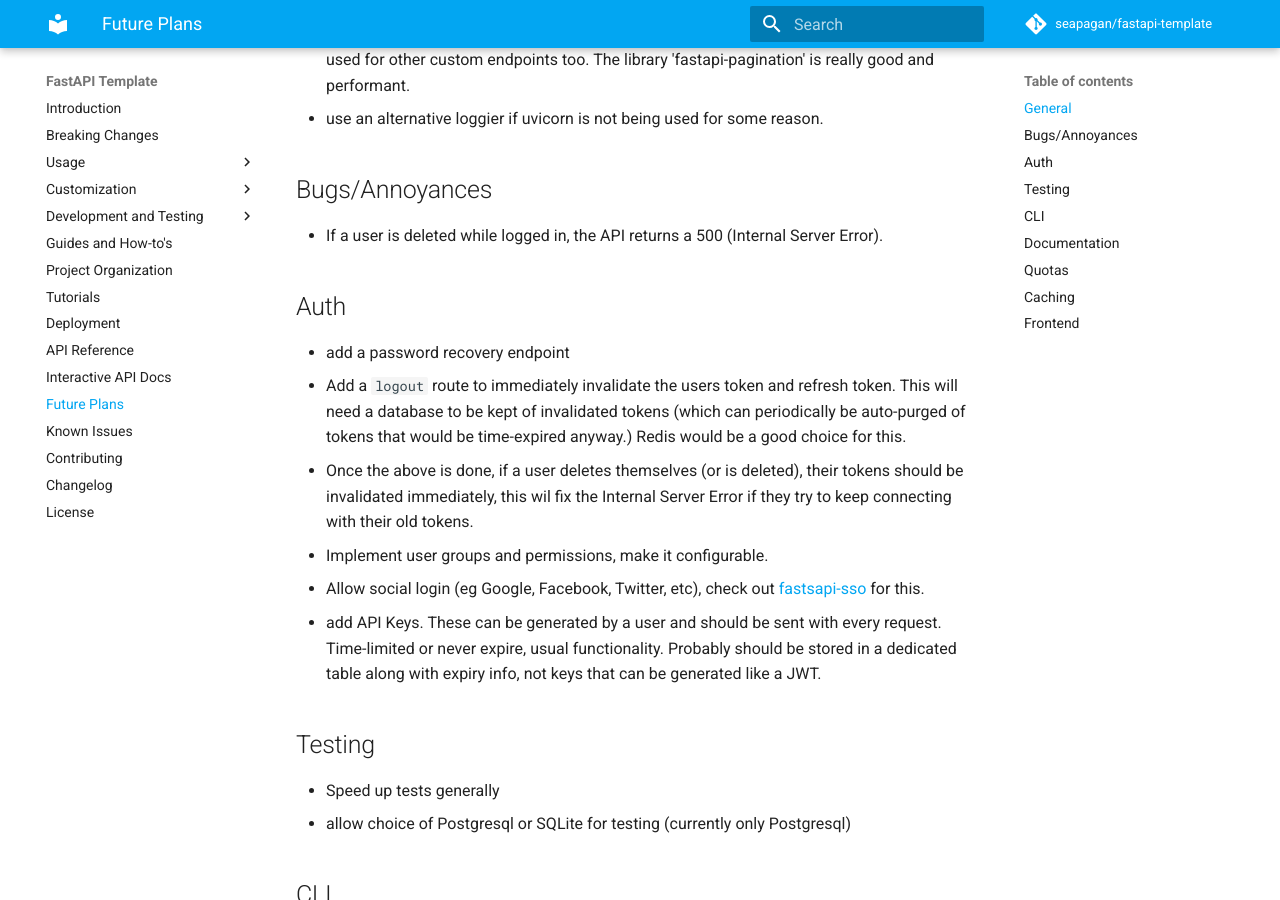
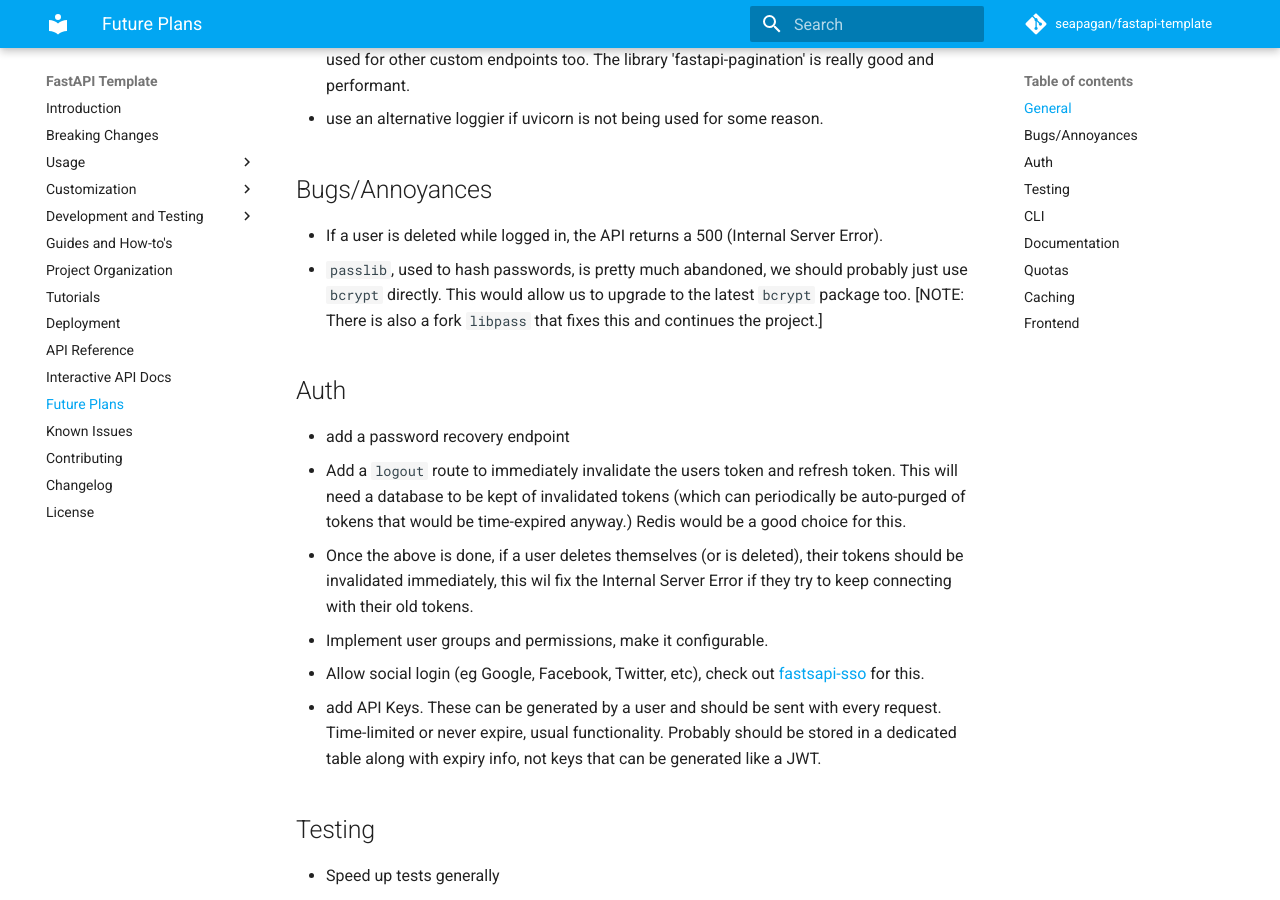
Before and after one commit to seapagan/fastapi-template, an MkDocs documentation site: the page built from docs/future.md, in a window 1280 px wide and 900 px high, scrolled down 868 px. Built offline with MkDocs 1.6.1 and Material for MkDocs 9.7.7, drawn with Linux system fonts in a browser that asks for light colours; comment, search, counter and statistics services are not loaded.

Commit message:
update TODO and CHANGELOG
Signed-off-by: Grant Ramsay <seapagan@gmail.com>

```diff
--- a/TODO.md
+++ b/TODO.md
@@ -36,6 +36,10 @@
 
 - If a user is deleted while logged in, the API returns a 500 (Internal Server
    Error).
+- `passlib`, used to hash passwords, is pretty much abandoned, we should
+  probably just use `bcrypt` directly. This would allow us to upgrade to the
+  latest `bcrypt` package too. [NOTE: There is also a fork `libpass` that fixes
+  this and continues the project.]
 
 ## Auth
 
```
Also changed, not shown: CHANGELOG.md (+1 -0 lines).
